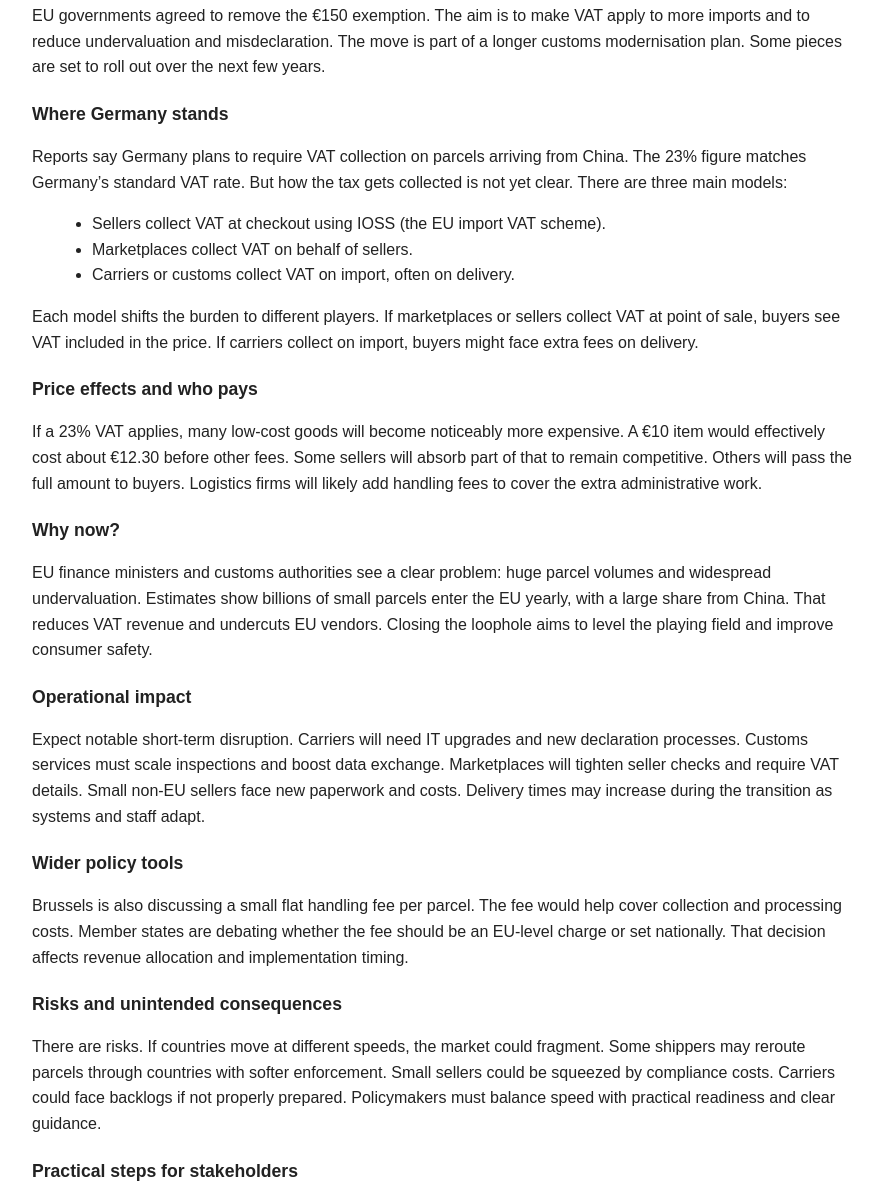
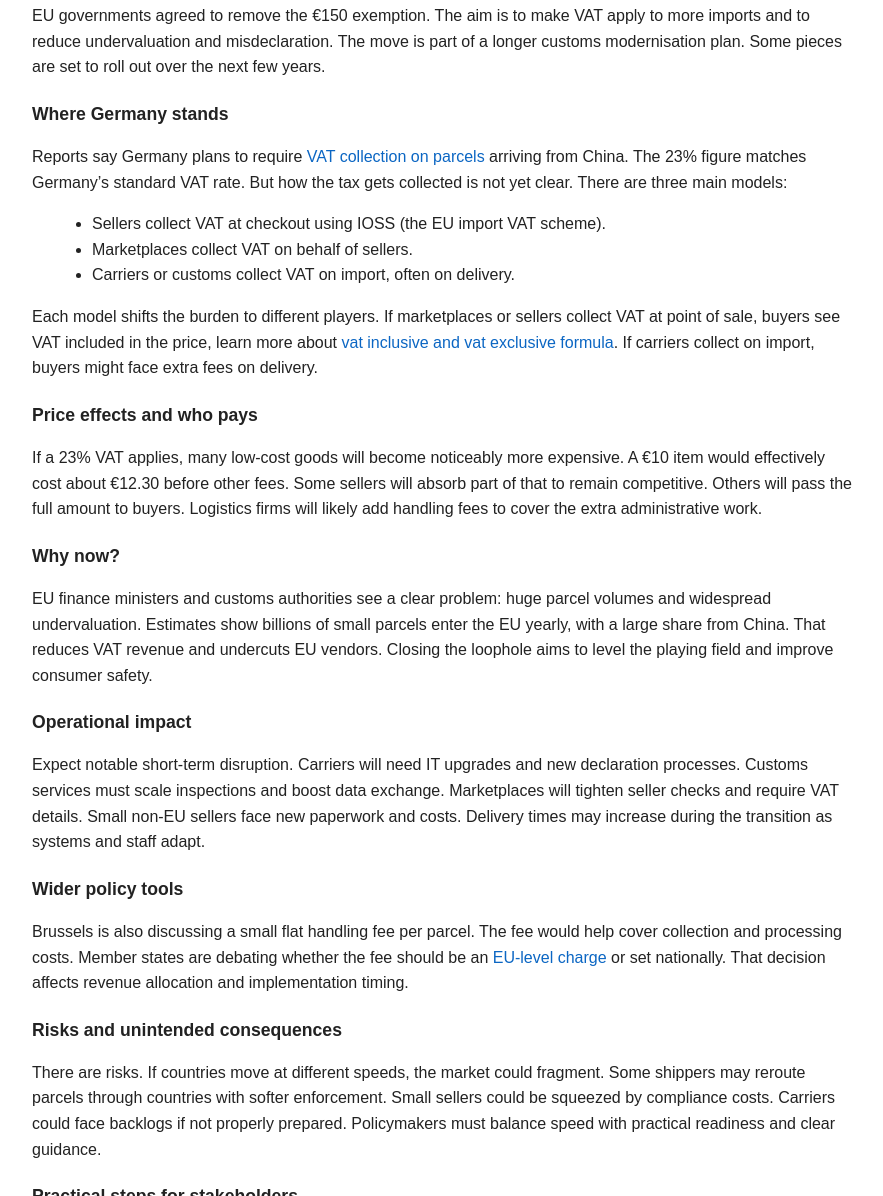
Before and after one commit to Georgevat1/vatchamp, a plain HTML site: page index.html in a window 1280 px wide. Shown: the part 378-1574 px from the top of the page, without its empty margins (198-1081 px from the left). Drawn offline with Linux system fonts and the light colour scheme.

Commit message:
Update index.html

```diff
--- a/index.html
+++ b/index.html
@@ -104,13 +104,13 @@
     <p>EU governments agreed to remove the €150 exemption. The aim is to make VAT apply to more imports and to reduce undervaluation and misdeclaration. The move is part of a longer customs modernisation plan. Some pieces are set to roll out over the next few years.</p>
 
     <h2>Where Germany stands</h2>
-    <p>Reports say Germany plans to require VAT collection on parcels arriving from China. The 23% figure matches Germany’s standard VAT rate. But how the tax gets collected is not yet clear. There are three main models:</p>
+    <p>Reports say Germany plans to require <a href="https://valueaddedtaxcalculation.topunknowns2k.workers.dev/">VAT collection on parcels</a> arriving from China. The 23% figure matches Germany’s standard VAT rate. But how the tax gets collected is not yet clear. There are three main models:</p>
     <ul>
       <li>Sellers collect VAT at checkout using IOSS (the EU import VAT scheme).</li>
       <li>Marketplaces collect VAT on behalf of sellers.</li>
       <li>Carriers or customs collect VAT on import, often on delivery.</li>
     </ul>
-    <p>Each model shifts the burden to different players. If marketplaces or sellers collect VAT at point of sale, buyers see VAT included in the price. If carriers collect on import, buyers might face extra fees on delivery.</p>
+    <p>Each model shifts the burden to different players. If marketplaces or sellers collect VAT at point of sale, buyers see VAT included in the price, learn more about <a href="https://evatcalculator.com/">vat inclusive and vat exclusive formula</a>. If carriers collect on import, buyers might face extra fees on delivery.</p>
 
     <h2>Price effects and who pays</h2>
     <p>If a 23% VAT applies, many low-cost goods will become noticeably more expensive. A €10 item would effectively cost about €12.30 before other fees. Some sellers will absorb part of that to remain competitive. Others will pass the full amount to buyers. Logistics firms will likely add handling fees to cover the extra administrative work.</p>
@@ -122,7 +122,7 @@
     <p>Expect notable short-term disruption. Carriers will need IT upgrades and new declaration processes. Customs services must scale inspections and boost data exchange. Marketplaces will tighten seller checks and require VAT details. Small non-EU sellers face new paperwork and costs. Delivery times may increase during the transition as systems and staff adapt.</p>
 
     <h2>Wider policy tools</h2>
-    <p>Brussels is also discussing a small flat handling fee per parcel. The fee would help cover collection and processing costs. Member states are debating whether the fee should be an EU-level charge or set nationally. That decision affects revenue allocation and implementation timing.</p>
+    <p>Brussels is also discussing a small flat handling fee per parcel. The fee would help cover collection and processing costs. Member states are debating whether the fee should be an <a href="https://vatargentina-5f8ae7.gitlab.io/">EU-level charge</a> or set nationally. That decision affects revenue allocation and implementation timing.</p>
 
     <h2>Risks and unintended consequences</h2>
     <p>There are risks. If countries move at different speeds, the market could fragment. Some shippers may reroute parcels through countries with softer enforcement. Small sellers could be squeezed by compliance costs. Carriers could face backlogs if not properly prepared. Policymakers must balance speed with practical readiness and clear guidance.</p>
```
